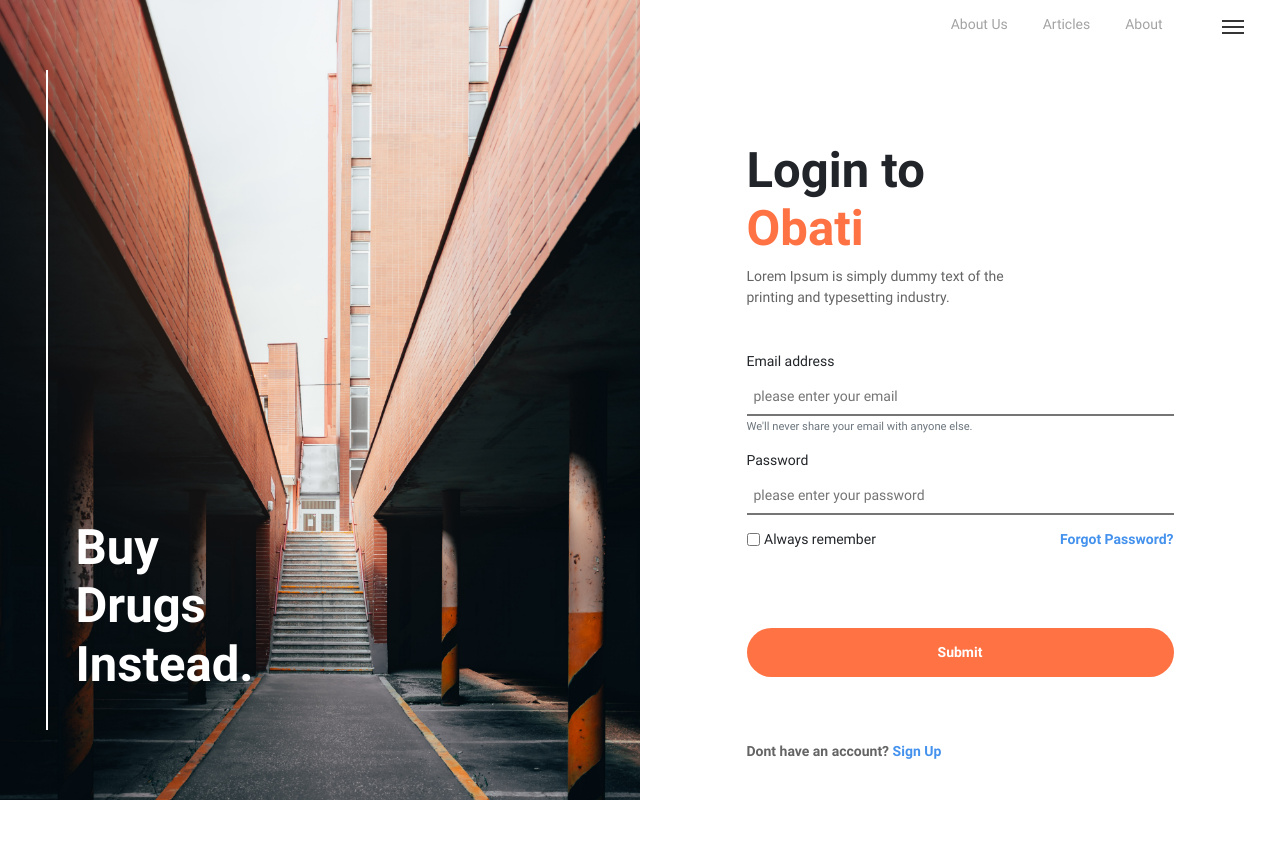
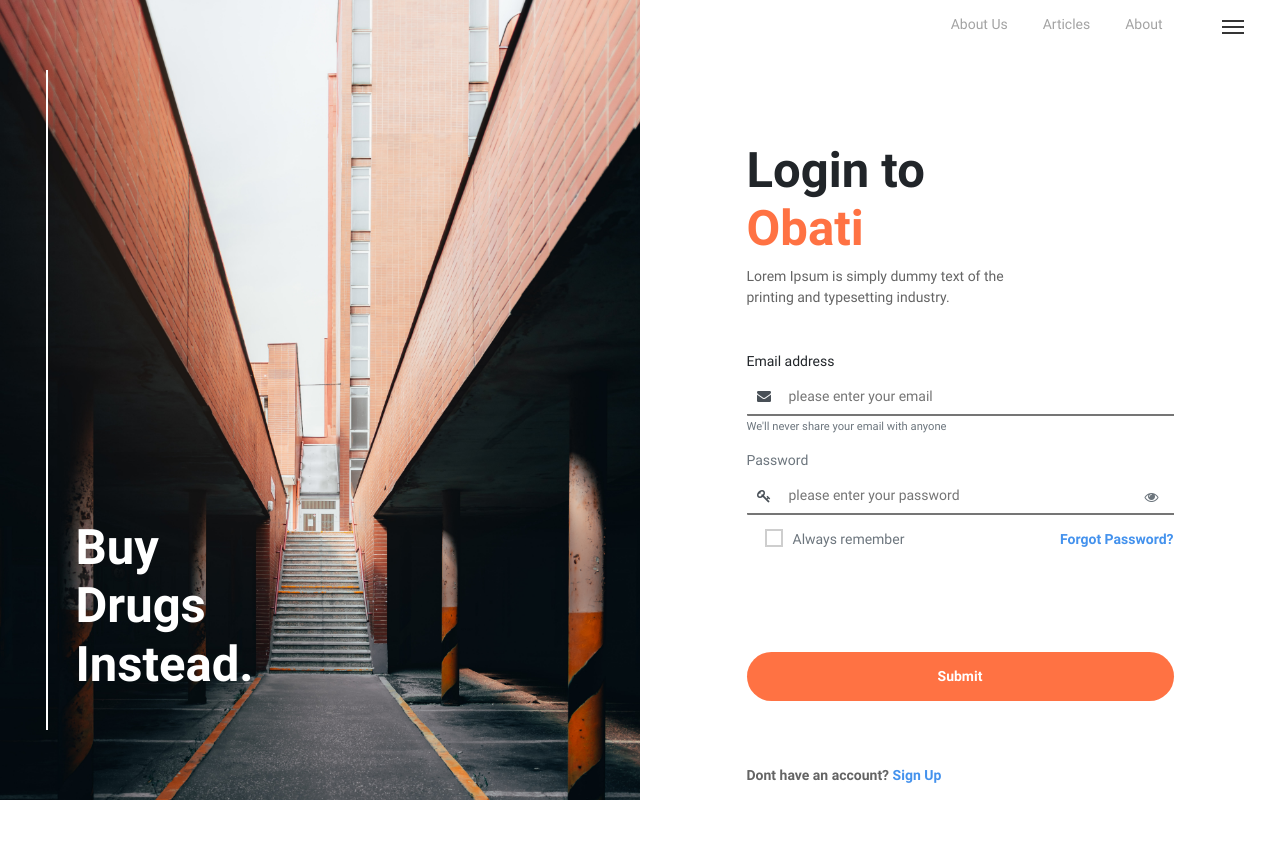
Before and after one commit to dimitriirfan/obati, a CodeIgniter app: page /obati/ in a window 1280 px wide. Before the commit the page ends 800 px from the top, so only its background shows below. Run offline with CodeIgniter, Linux system fonts and the light colour scheme.

Commit message:
terserah

```diff
--- a/application/views/view_login.php
+++ b/application/views/view_login.php
@@ -43,24 +43,52 @@
                         <p>Lorem Ipsum is simply dummy text of the printing and typesetting industry.</p>
                     </div>
                     <form>
-                        <div class="form-group">
+                        <!-- <div class="form-group">
                             <label id="label_email" for="exampleInputEmail1">Email address</label>
 
                             <input type="email" id="input_email" aria-describedby="emailHelp"
                                 placeholder="please enter your email">
                             <small id="emailHelp" class="form-text text-muted">We'll never share your email with anyone
                                 else.</small>
+                        </div> -->
+                        <div class="form-group">
+                            <label id="label_email" for="exampleInputEmail1">Email address</label>
+                            <div class="input-group">
+                                <div class="input-group-prepend">
+                                    <div class="input-group-text "><i class="fa fa-envelope"></i></div>
+                                    <input type="email" id="input_email" aria-describedby="emailHelp"
+                                placeholder="please enter your email">
+                                </div>
+                            </div>
+                            <small id="emailHelp" class="form-text text-muted">We'll never share your email with anyone
                         </div>
 
+                       <!--  <div class="form-group">
+                            <label id="label_password" for="exampleInputPassword1">Password</label>
+                            <input type="password" id="input_password" placeholder="please enter your password">
+                        </div> -->
                         <div class="form-group">
                             <label id="label_password" for="exampleInputPassword1">Password</label>
-                            <input type="password" id="input_password" placeholder="please enter your password">
+                            <div class="input-group">
+                                <div class="input-group-prepend">
+                                    <div class="input-group-text"><i class="fa fa-key"></i></div>
+                                    <input type="password" id="input_password" placeholder="please enter your password">
+                                    <span class="gaterlihat"> <i class="fa fa-eye" id="eye" onclick="toogle()"></i></span>
+                                </div>
                         </div>
+
+                                        </div>
                         <div class="d-flex justify-content-between">
                             <div class="form-group form-check ">
-                                <input type="checkbox" class="form-check-input" id="materialUnchecked">
-                                <label class="form-check-label" for="exampleCheck1">Always remember</label>
-
+                                <!-- <input type="checkbox" class="form-check-input" id="materialUnchecked"> -->
+                                <!-- ini yang aku update dim @rifqi -->
+                                <div class="form-group">
+                                    <label class="mz-check">
+                                        <input type="checkbox">
+                                            <i class="mz-blue"></i>
+                                            <label class="form-check-label" for="exampleCheck1">Always remember</label>
+                                        </label>
+                                </div>
                             </div>
                             <a class="link" href="">Forgot Password?</a>
                         </div>
@@ -81,9 +109,6 @@
     <script src="<?php echo base_url("./assets/js/jquery.js")?>"></script>
     <script src="<?php echo base_url("./assets/js/bootstrap/bootstrap.min.js")?>"></script>
     <script src="<?php echo base_url("./assets/js/view_login.js") ?>"></script>
-    <script>
-
-    </script>
 
 
 </body>
--- a/assets/css/login.css
+++ b/assets/css/login.css
@@ -169,7 +169,118 @@ input {
     padding: 0.5em;
 }
 
-input:focus {
+/*input:focus {
     border-bottom: 2px solid #4492ED;
 
 }
+.input-group-text:focus {
+    border-bottom: 2px solid #4492ED;
+}
+*/.input-group-prepend {
+    margin-right: -1px;
+    width: 100%;
+}
+
+/*check box*/
+.mz-check {
+  cursor: pointer;
+  padding-left: 1.25rem;
+  margin: 0;
+  margin-bottom: 10px;
+  display: inline-block;
+  position: relative; }
+  .mz-check input {
+    position: absolute;
+    cursor: pointer;
+    z-index: 1;
+    opacity: 0;
+    margin-left: -1.25rem; }
+    .mz-check input:checked + i:before {
+      border-width: 0;
+      background-color: inherit; }
+    .mz-check input:checked + span .active {
+      display: inherit; }
+    .mz-check input[type="radio"] + i, .mz-check input[type="radio"] + i:before {
+      border-radius: 50%; }
+    .mz-check input[type="checkbox"]:checked + i:after {
+      -webkit-transform: rotate(45deg);
+      -ms-transform: rotate(45deg);
+      transform: rotate(45deg);
+      position: absolute;
+      left: 6px;
+      top: 2px;
+      display: table;
+      width: 6px;
+      height: 12px;
+      border: 2px solid;
+      border-top: 0;
+      border-left: 0;
+      content: ' '; }
+    .mz-check input[type="radio"]:checked + i:after {
+      position: absolute;
+      left: 6px;
+      top: 6px;
+      display: table;
+      width: 6px;
+      height: 6px;
+      background: #fff;
+      border-radius: 50%;
+      content: ' '; }
+    .mz-check input[disabled] + i:before,
+    fieldset[disabled] .mz-check input + i:before {
+      opacity: 0.5; }
+    .mz-check input[disabled]:checked + i:before {
+      opacity: 0.5; }
+  .mz-check > i {
+    width: 0;
+    height: 18px;
+    line-height: 1;
+    margin-left: -17px;
+    float: left;
+    display: inline-block;
+    vertical-align: middle;
+    margin-right: 28px;
+    position: relative; }
+    .mz-check > i:before {
+      content: "";
+      position: absolute;
+      width: 18px;
+      height: 100%;
+      border: 2px solid #cecece;
+       }
+    .mz-check > i.no-icon:after {
+      display: none !important; }
+
+    .mz-blue {
+        background-color: #1784c7;
+        color: #fff;
+    }
+
+
+    .input-group-text{
+    display: -ms-flexbox;
+    display: flex;
+    -ms-flex-align: center;
+    align-items: center;
+    padding: .375rem .75rem;
+    margin-bottom: 0;
+    font-size: 1rem;
+    font-weight: 400;
+    line-height: 1.5;
+    color: #495057;
+    text-align: center;
+    white-space: nowrap;
+    background-color: transparent;
+    border: 0;
+    border-bottom: 2px solid #757575;
+    border-radius: 1px;
+}
+
+
+span.gaterlihat{
+    position: absolute;
+    right: 15px;
+    transform: translate(0, -50%);
+    top: 50%;
+    cursor: pointer;
+}
--- a/assets/js/view_login.js
+++ b/assets/js/view_login.js
@@ -16,4 +16,23 @@ $(document).ready(function(){
         $('#label_email').css('color','#646464');
     })
 
+    $('#input-group-text').focus(function(){
+       $('#label_email').css('color','#4492ED');
+    }).focusout(function(){
+        $('#label_email').css('color','#646464');
+    })
+
+    var state=false;
+    function toogle(){
+        if(state){
+            document.getElementaryById("password").setAttribute("type","password");
+            state=false;
+        }
+        else{
+             document.getElementaryById("password").setAttribute("type","text");
+            state=true;
+
+        }
+    }
+
 });
```
